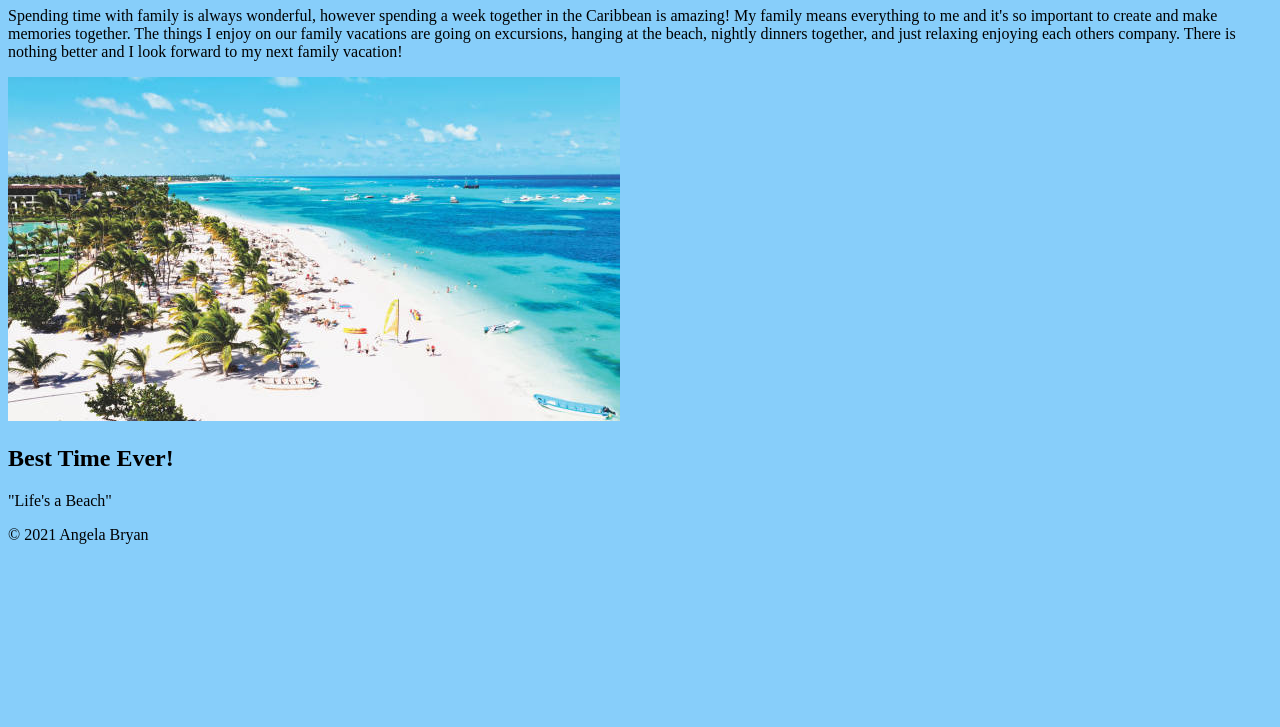
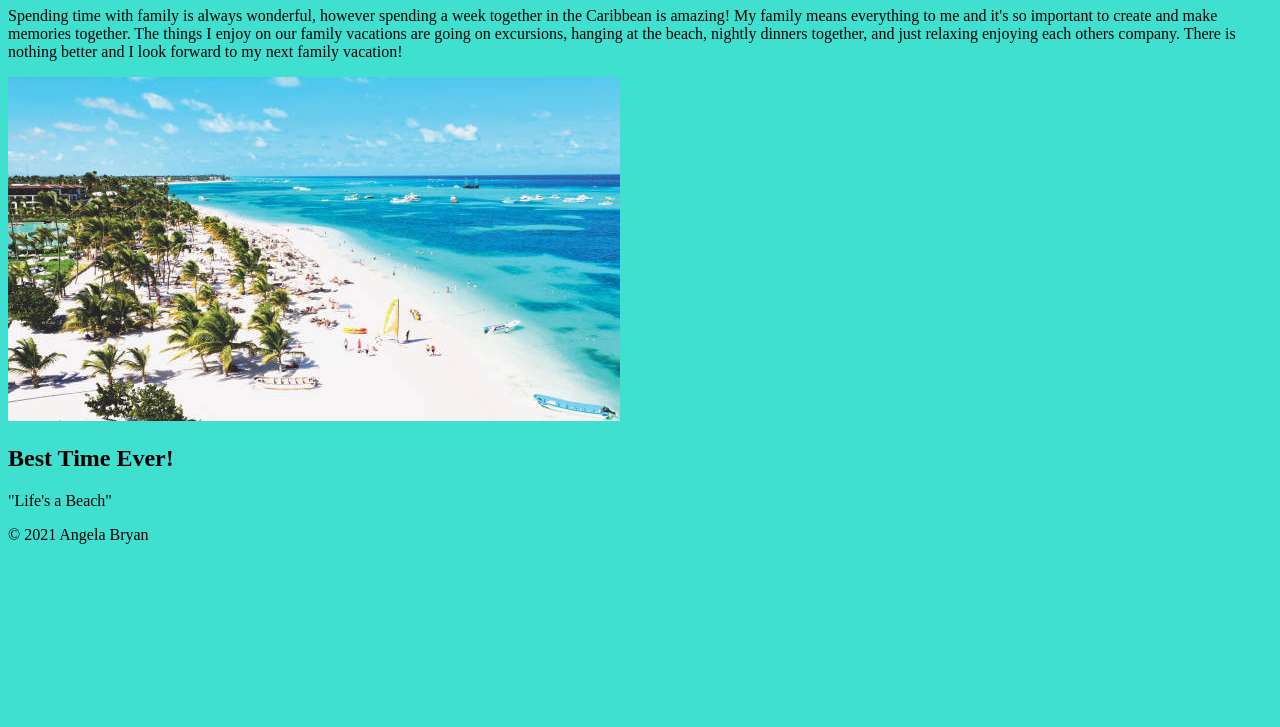
Before and after one commit to angelambryan/assignment-4-html-me-something-angelambryan, a website: page index.html in a window 1280 px wide. Shown: the part 73-800 px from the top of the page. Drawn offline with Linux system fonts and the light colour scheme.

Commit message:
new changes

```diff
--- a/index.html
+++ b/index.html
@@ -4,7 +4,7 @@
       <title>Our Caribbean Vacation</title>
    <style>
       body {
-         background-color: lightskyblue;
+         background-color: turquoise;
     }
 
    </style>
```
